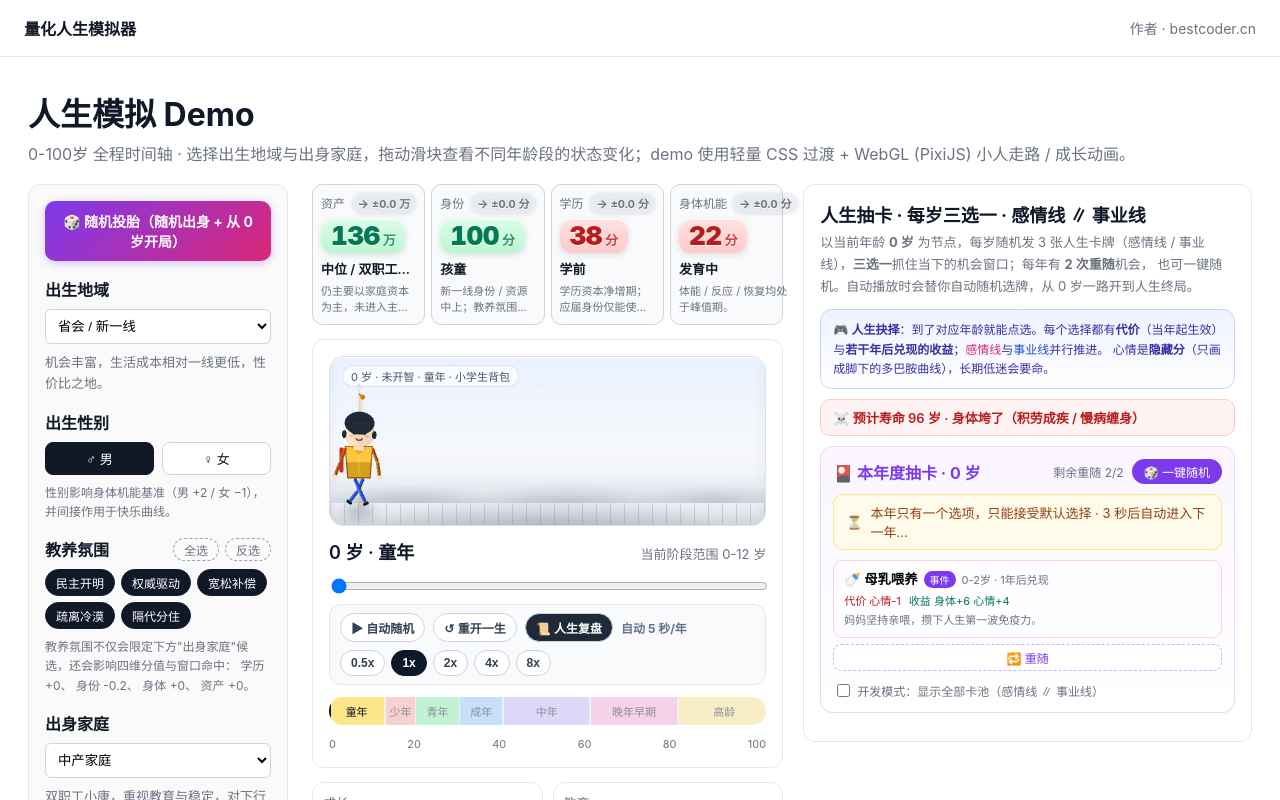
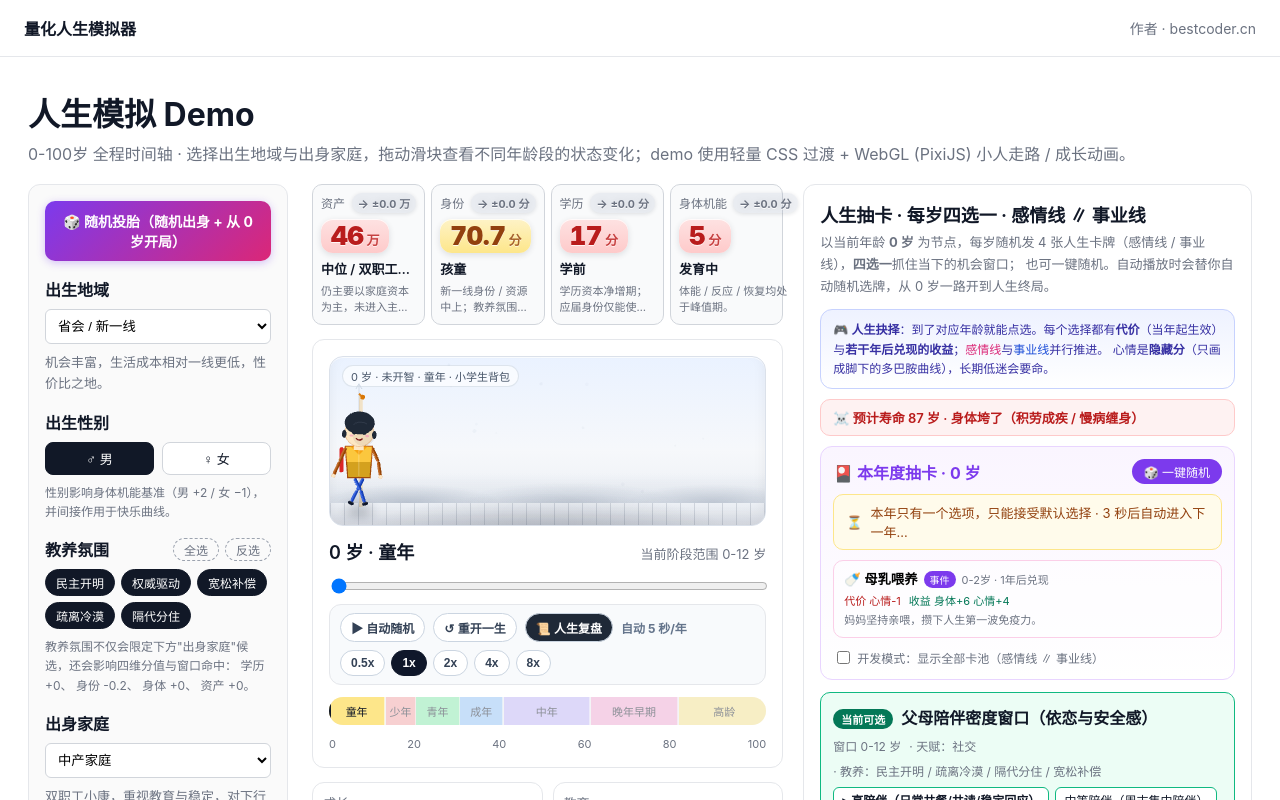
Before and after one commit to jaxblack/life-quant-sim, a Next.js app in the folder web/: page / in a window 1280 px wide. Both pictures are taken after a click on the button "↺ 重开一生". Shown: the top 800 px of the page. Built offline with nearby package versions, Linux system fonts and the light colour scheme.

Commit message:
选中卡片高亮+恢复事件窗口+多巴胺双向边际递减+四维softCap防爆+降低随机权重+去重随改四选一

```diff
--- a/web/app/page.tsx
+++ b/web/app/page.tsx
@@ -1167,16 +1167,17 @@ function lerp1(x: number, x0: number, x1: number, y0: number, y1: number): numbe
 
 function wealthScoreAt(age: number, familyId: string, bgWealth: number): number {
   const familyBase =
-    familyId === 'wealthy' ? 400 : familyId === 'middle' ? 60 : familyId === 'working' ? 12 : 3
+    familyId === 'wealthy' ? 260 : familyId === 'middle' ? 40 : familyId === 'working' ? 8 : 2
   const seg = (from: number, to: number, slope: number) =>
     Math.max(0, Math.min(age, to) - from) * slope
   let active = 0
   if (age >= 22) {
-    active = seg(22, 30, 3) + seg(30, 45, 12) + seg(45, 58, 18) + seg(58, 68, 5)
-    if (age > 68) active -= (age - 68) * 9
+    // #4 防爆：职业生涯资产积累斜率整体下调约 60%，避免中产到退休就攒出几百万。
+    active = seg(22, 30, 1.2) + seg(30, 45, 5) + seg(45, 58, 7) + seg(58, 68, 2)
+    if (age > 68) active -= (age - 68) * 4
   }
   const slopeBonus =
-    familyId === 'wealthy' ? active * 0.45 : familyId === 'middle' ? active * 0.12 : 0
+    familyId === 'wealthy' ? active * 0.4 : familyId === 'middle' ? active * 0.1 : 0
   // 不再钳到 >=0：家境差 + 选择拖累时资产可为负（负债）。
   return Math.round(familyBase + active + slopeBonus + bgWealth * 6)
 }
@@ -1205,6 +1206,8 @@ function educationScoreAt(age: number, bgEducation: number): number {
   if (age >= 23) s += Math.min(3, age - 22) * 4
   if (age >= 26) s += Math.min(34, age - 25) * 0.35
   if (age >= 60) s -= (age - 60) * 0.2
+  // #4 防爆：学历基线整体压到 ~0.82，避免单凭年龄就把学历顶到 100。
+  s *= 0.82
   s += bgEducation * 1.5
   // 钳制移到 metricsAt 统一处理（允许负数）。
   return s
@@ -1240,8 +1243,8 @@ const TALENT_EFFECTS: Record<Talent, DimEffect> = {
   social: { education: 0, identity: 10, body: 1, wealthWan: 6 },
   expression: { education: 2, identity: 9, body: 1, wealthWan: 4 },
   discipline: { education: 6, identity: 2, body: 5, wealthWan: 0 },
-  tech_esports: { education: 8, identity: 2, body: 0, wealthWan: 22 },
-  business: { education: 2, identity: 5, body: 0, wealthWan: 40 },
+  tech_esports: { education: 8, identity: 2, body: 0, wealthWan: 12 },
+  business: { education: 2, identity: 5, body: 0, wealthWan: 18 },
 }
 
 // 出身家庭 → 四维先天基底：家境好底子高，家境差则学历/身份/身体/资产都低（可为负）。
@@ -1274,6 +1277,14 @@ function clampScore(v: number): number {
   return Math.max(-100, Math.min(100, v))
 }
 
+// #4 防爆：柔性压缩（边际递减）——膝点以下保持原值，膝点以上按系数收敛，
+// 让"基线 + 天赋 + 家境 + 抉择"相加后不再轻易顶到 100，高位之间仍保留区分度。
+function softCap(v: number): number {
+  const knee = 55
+  if (v <= knee) return v
+  return knee + (v - knee) * 0.55
+}
+
 // ----------------------- 人生抉择系统：cost / gain / 隐藏心情（让模拟变成游戏）-----------------------
 // 每个选择都有"代价"(cost)与"收益"(gain)：代价从选择当年起生效，收益在 delayYears 年后兑现。
 // 心情(mood)是隐藏分——只画成多巴胺曲线，不直接显示数字；过低会中途离世。
@@ -1290,13 +1301,19 @@ function sampleN<T>(arr: T[], n: number): T[] {
   return out
 }
 
+// #4 防爆：把一辈子累积的抉择影响压一压——
+//  - 学历/身份/身体加成整体缩放 DECISION_DELTA_SCALE，避免几十张牌把指标顶满；
+//  - 资产乘子向 1 收敛（阻尼），抑制几十个 ×1.x 连乘出的复利爆炸。
+const DECISION_DELTA_SCALE = 0.55
+const WEALTH_MUL_DAMP = 0.55
+
 // 把一个 cost / gain 片段折叠进总 debuff（乘子相乘、加成相加）。
 function applyPiece(d: LifeDebuff, p?: Partial<LifeDebuff>) {
   if (!p) return
-  if (p.wealthMul != null) d.wealthMul *= p.wealthMul
-  if (p.bodyDelta != null) d.bodyDelta += p.bodyDelta
-  if (p.eduDelta != null) d.eduDelta += p.eduDelta
-  if (p.identityDelta != null) d.identityDelta += p.identityDelta
+  if (p.wealthMul != null) d.wealthMul *= 1 + (p.wealthMul - 1) * WEALTH_MUL_DAMP
+  if (p.bodyDelta != null) d.bodyDelta += p.bodyDelta * DECISION_DELTA_SCALE
+  if (p.eduDelta != null) d.eduDelta += p.eduDelta * DECISION_DELTA_SCALE
+  if (p.identityDelta != null) d.identityDelta += p.identityDelta * DECISION_DELTA_SCALE
   if (p.moodDelta != null) d.moodDelta += p.moodDelta
 }
 
@@ -1315,6 +1332,37 @@ function decisionEffectAt(age: number, ids: Iterable<string>): LifeDebuff {
   return d
 }
 
+// #3 多巴胺边际递减（享乐适应 / hedonic adaptation，双向）：
+// 把每个抉择的“心情”按生效年龄排序逐一结算。正向收益只有超过历史最高刺激(posPeak)的部分才真正抬升多巴胺，
+// 随后 posPeak 抬到这次的高度——同档位的快乐第二次几乎不再有效，必须更大的刺激才能再涨。
+// 负向心情同理对“苦难”也会适应：只有比历史最痛(negPeak)更糟的部分才继续压低，
+// 否则反复的小挫折不会无限叠加把人拖死（避免随机垃圾牌把心情打成净负的死亡螺旋）。
+function moodDeltaAt(age: number, ids: Iterable<string>): number {
+  const events: { effAge: number; m: number }[] = []
+  Array.from(ids).forEach((id) => {
+    const c = CHOICE_BY_ID.get(id)
+    if (!c || age < c.ageStart) return
+    if (c.cost?.moodDelta != null) events.push({ effAge: c.ageStart, m: c.cost.moodDelta })
+    if (age >= c.ageStart + c.delayYears && c.gain?.moodDelta != null)
+      events.push({ effAge: c.ageStart + c.delayYears, m: c.gain.moodDelta })
+  })
+  events.sort((a, b) => a.effAge - b.effAge)
+  let total = 0
+  let posPeak = 0 // 历史最高一次性正向刺激
+  let negPeak = 0 // 历史最痛一次性负向刺激（绝对值）
+  events.forEach((e) => {
+    if (e.m > 0) {
+      total += Math.max(0, e.m - posPeak)
+      posPeak = Math.max(posPeak, e.m)
+    } else if (e.m < 0) {
+      const mag = -e.m
+      total -= Math.max(0, mag - negPeak)
+      negPeak = Math.max(negPeak, mag)
+    }
+  })
+  return total
+}
+
 // 把一个 cost / gain 片段渲染成短标签（心情=隐藏分的相对增减，不暴露绝对值）。
 function pieceText(p?: Partial<LifeDebuff>): string {
   if (!p) return '—'
@@ -1356,9 +1404,9 @@ function metricsAt(age: number, ctx: MetricsCtx) {
   const tb = talentBonus(ctx.talents ?? [])
   const fd = FAMILY_DIM_EFFECTS[ctx.familyId] ?? ZERO_DIM
   const wealth = wealthScoreAt(age, ctx.familyId, ctx.bg.wealth) * d.wealthMul + tb.wealthWan + fd.wealthWan
-  const identity = clampScore(identityScoreAt(age, ctx.regionBase, ctx.bg.identity) + d.identityDelta + tb.identity + fd.identity)
-  const education = clampScore(educationScoreAt(age, ctx.bg.education) + d.eduDelta + tb.education + fd.education)
-  const body = clampScore(bodyScoreAt(age, ctx.bg.body, ctx.gender) + d.bodyDelta + tb.body + fd.body)
+  const identity = clampScore(softCap(identityScoreAt(age, ctx.regionBase, ctx.bg.identity) + d.identityDelta + tb.identity + fd.identity))
+  const education = clampScore(softCap(educationScoreAt(age, ctx.bg.education) + d.eduDelta + tb.education + fd.education))
+  const body = clampScore(softCap(bodyScoreAt(age, ctx.bg.body, ctx.gender) + d.bodyDelta + tb.body + fd.body))
   return { wealth, wealthN: wealthNorm(wealth), identity, education, body }
 }
 
@@ -1376,11 +1424,12 @@ function fmt1(v: number): number {
 // 资产与身体长期双低 → 心情被进一步拖低（贫病交加的精神内耗）。
 function happinessAt(age: number, ctx: MetricsCtx): number {
   const m = metricsAt(age, ctx)
-  const d = ctx.choices ? decisionEffectAt(age, ctx.choices) : NO_DEBUFF
+  // #3 心情用“边际递减”的多巴胺结算，而非简单累加所有 moodDelta。
+  const mood = ctx.choices ? moodDeltaAt(age, ctx.choices) : 0
   const idN = Math.max(0, m.identity)
   const eduN = Math.max(0, m.education)
   const bodyN = Math.max(0, m.body)
-  let h = 0.3 * bodyN + 0.25 * idN + 0.25 * m.wealthN + 0.2 * eduN + d.moodDelta
+  let h = 0.3 * bodyN + 0.25 * idN + 0.25 * m.wealthN + 0.2 * eduN + mood
   // 资产 + 身体双低的精神内耗惩罚（心情是隐藏分，这里直接压低）。
   if (m.wealthN < 28 && m.body < 38) {
     h -= (28 - m.wealthN) * 0.25 + (38 - m.body) * 0.25
@@ -1487,7 +1536,8 @@ export default function SimPage() {
     }, 500)
   }
   const [selectedTalents, setSelectedTalents] = useState<Talent[]>(
-    TALENTS.map((t) => t.id)
+    // #5 默认只给 2 个天赋（不再全选），避免一上来四维就被顶满；用确定值避免 SSR 水合不一致。
+    ['academic', 'social']
   )
   const [showMissed, setShowMissed] = useState<boolean>(false)
   // 新增：教养氛围过滤（多选）与感情线 / 事业线 tab。
@@ -1517,9 +1567,8 @@ export default function SimPage() {
   const scoreBandOf = (score: number) =>
     score >= 80 ? 'high' : score >= 50 ? 'mid' : 'low'
 
-  // —————— 抽卡机制：每过一岁出 3 张事件卡，每年 2 次单卡重随，也可一键随机选中 ——————
+  // —————— 抽卡机制：每过一岁出 4 张事件卡，四选一（不再重随），也可一键随机选中 ——————
   const [hand, setHand] = useState<string[]>([])
-  const [rerollsLeft, setRerollsLeft] = useState<number>(2)
   const [showAllCards, setShowAllCards] = useState<boolean>(false)
   const handYearRef = useRef<number>(-1)
   const decisionsRef = useRef(decisions)
@@ -1541,28 +1590,17 @@ export default function SimPage() {
         reqMet(c),
     )
 
-  // 进入新的一年 → 重新发 3 张牌、重置 2 次重随机会。人死后不再发牌。
+  // 进入新的一年 → 重新发 4 张牌。人死后不再发牌。
   useEffect(() => {
     if (handYearRef.current === displayAge) return
     handYearRef.current = displayAge
     if (displayAge >= deathAgeRef.current) {
       setHand([])
-      setRerollsLeft(0)
       return
     }
-    setHand(sampleN(poolAt(displayAge, []).map((c) => c.id), 3))
-    setRerollsLeft(2)
+    setHand(sampleN(poolAt(displayAge, []).map((c) => c.id), 4))
     // eslint-disable-next-line react-hooks/exhaustive-deps
   }, [displayAge])
-
-  const rerollCard = (index: number) => {
-    if (rerollsLeft <= 0) return
-    const pool = poolAt(displayAge, hand)
-    if (pool.length === 0) return
-    const pick = pool[Math.floor(Math.random() * pool.length)].id
-    setHand((prev) => prev.map((id, i) => (i === index ? pick : id)))
-    setRerollsLeft((n) => n - 1)
-  }
 
   // 一键随机：从当前手牌里随机抽一张尚未选中的，选中并进入下一年。
   const oneClickRandom = () => {
@@ -1613,15 +1651,17 @@ export default function SimPage() {
         style={{
           textAlign: 'left',
           cursor: locked ? 'not-allowed' : 'pointer',
-          border: `1px solid ${selected ? col.color : col.border}`,
-          background: selected ? 'white' : 'rgba(255,255,255,0.55)',
+          border: `${selected ? 2 : 1}px solid ${selected ? col.color : col.border}`,
+          background: selected ? col.bg : 'rgba(255,255,255,0.55)',
           borderRadius: 10,
           padding: '8px 10px',
           display: 'grid',
           gap: 4,
           opacity: locked ? 0.5 : 1,
           fontFamily: 'inherit',
-          boxShadow: selected ? `0 0 0 1px ${col.color}` : 'none',
+          boxShadow: selected ? `0 0 0 3px ${col.color}40, 0 6px 16px ${col.color}33` : 'none',
+          transform: selected ? 'translateY(-1px)' : 'none',
+          transition: 'box-shadow .15s ease, transform .15s ease, border-color .15s ease',
         }}
       >
         <div style={{ display: 'flex', alignItems: 'baseline', gap: 6, flexWrap: 'wrap' }}>
@@ -1640,6 +1680,11 @@ export default function SimPage() {
           <span style={{ color: '#6b7280', fontSize: 11 }}>
             {c.ageStart}-{c.ageEnd}岁{c.delayYears > 0 ? ` · ${c.delayYears}年后兑现` : ''}
           </span>
+          {selected && (
+            <span style={{ fontSize: 10, color: 'white', background: col.color, padding: '1px 7px', borderRadius: 999, fontWeight: 700 }}>
+              ✓ 已选中
+            </span>
+          )}
           {selected && (
             <span style={{ color: matured ? '#047857' : '#b45309', fontSize: 11, fontWeight: 700 }}>
               {matured ? '✓ 收益已兑现' : '投入中…'}
@@ -1688,21 +1733,27 @@ export default function SimPage() {
   // 🎲 随机出身：随机出生地域 / 出身家庭 / 性别 / 个人天赋 / 教养氛围，并把人生重置到 0 岁重新开局。
   const randomizeOrigin = () => {
     const pickOne = <T,>(arr: readonly T[]) => arr[Math.floor(Math.random() * arr.length)]
-    const pickSome = <T,>(arr: readonly T[], min: number) => {
+    // #5 取 [lo, hi] 个不重复元素（天赋 / 氛围都只给两三个）。
+    const pickRange = <T,>(arr: readonly T[], lo: number, hi: number) => {
       const shuffled = [...arr].sort(() => Math.random() - 0.5)
-      const n = min + Math.floor(Math.random() * (arr.length - min + 1))
-      return shuffled.slice(0, Math.max(min, n))
+      const n = lo + Math.floor(Math.random() * (hi - lo + 1))
+      return shuffled.slice(0, n)
     }
-    setRegionId(pickOne(REGIONS).id)
+    // #5 地域：以境内为主，海外华人身份为低概率（约 15%），不再五五开。
+    const pickRegion = () => {
+      const overseas = REGIONS.filter((r) => r.id.startsWith('overseas'))
+      const domestic = REGIONS.filter((r) => !r.id.startsWith('overseas'))
+      return Math.random() < 0.15 && overseas.length ? pickOne(overseas) : pickOne(domestic)
+    }
+    setRegionId(pickRegion().id)
     setFamilyId(pickOne(FAMILIES).id)
     setGender(Math.random() < 0.5 ? 'male' : 'female')
-    setSelectedTalents(pickSome(TALENTS, 1).map((t) => t.id))
-    setFamilyBg(pickSome(FAMILY_BACKGROUNDS, 1).map((b) => b.id))
+    setSelectedTalents(pickRange(TALENTS, 2, 3).map((t) => t.id))
+    setFamilyBg(pickRange(FAMILY_BACKGROUNDS, 2, 3).map((b) => b.id))
     // 重新投胎：清空抉择、从 0 岁开始、自动播放重新开局。
     setDecisions(new Set())
     handYearRef.current = -1
     setHand([])
-    setRerollsLeft(2)
     setAge(0)
     setIsTimelinePlaying(true)
   }
@@ -1715,7 +1766,6 @@ export default function SimPage() {
     setDecisions(new Set())
     handYearRef.current = -1
     setHand([])
-    setRerollsLeft(2)
     setAge(0)
   }
 
@@ -2210,16 +2260,10 @@ export default function SimPage() {
   }, [])
 
   const visibleWindows = useMemo(() => {
-    // 所有人生窗口已统一改为抽卡机制（见下方卡牌）。这里返回空列表，旧的只读“机会成本清单”不再展示。
-    return [] as OpportunityWindow[]
-    // eslint-disable-next-line no-unreachable, react-hooks/exhaustive-deps
-    const byTalent = windowDb.all.filter((w) => {
-      if (selectedTalents.length === 0) return false
-      if (w.talentMode === 'all') {
-        return w.talents.every((t) => selectedTalents.includes(t))
-      }
-      return w.talents.some((t) => selectedTalents.includes(t))
-    })
+    // 人生事件窗口（机会成本视图）：按年龄展示当前 / 即将到来 / 刚错过的人生窗口。
+    // 不再以天赋硬筛——大多数窗口是人人都会面对的人生路口（升学 / 婚育 / 购房 / 考公 / 移民…），
+    // 全部按年龄 + 地域展示，保证“事件窗口足够丰富”。
+    const byTalent = windowDb.all
     const byRegion = byTalent.filter(
       (w) => !w.regions || w.regions.includes(regionId)
     )
@@ -2999,11 +3043,11 @@ export default function SimPage() {
                 id="opportunity-cost-heading"
                 style={{ fontSize: 18, margin: 0 }}
               >
-                人生抽卡 · 每岁三选一 · 感情线 ∥ 事业线
+                人生抽卡 · 每岁四选一 · 感情线 ∥ 事业线
               </h2>
               <p style={{ margin: 0, color: '#6b7280', fontSize: 13, lineHeight: 1.7 }}>
-                以当前年龄 <strong>{displayAge} 岁</strong> 为节点，每岁随机发 3 张人生卡牌（感情线 / 事业线），
-                <strong>三选一</strong>抓住当下的机会窗口；每年有 <strong>2 次重随</strong>机会，
+                以当前年龄 <strong>{displayAge} 岁</strong> 为节点，每岁随机发 4 张人生卡牌（感情线 / 事业线），
+                <strong>四选一</strong>抓住当下的机会窗口；
                 也可一键随机。自动播放时会替你自动随机选牌，从 0 岁一路开到人生终局。
               </p>
             </div>
@@ -3084,9 +3128,6 @@ export default function SimPage() {
                     🎴 本年度抽卡 · {displayAge} 岁
                   </span>
                   <div style={{ display: 'flex', alignItems: 'center', gap: 8, flexWrap: 'wrap' }}>
-                    <span style={{ fontSize: 12, color: '#6b7280' }}>
-                      剩余重随 {rerollsLeft}/2
-                    </span>
                     <button
                       type="button"
                       onClick={oneClickRandom}
@@ -3144,27 +3185,9 @@ export default function SimPage() {
                     {hand.map((id, i) => {
                       const c = CHOICE_BY_ID.get(id)
                       if (!c) return null
-                      const selected = decisions.has(id)
                       return (
-                        <div key={`${id}-${i}`} style={{ display: 'grid', gap: 6 }}>
+                        <div key={`${id}-${i}`} style={{ display: 'grid' }}>
                           {renderChoiceCard(c, pickCard)}
-                          <button
-                            type="button"
-                            onClick={() => rerollCard(i)}
-                            disabled={rerollsLeft <= 0 || selected}
-                            style={{
-                              fontSize: 12,
-                              padding: '4px 0',
-                              border: '1px dashed #c4b5fd',
-                              borderRadius: 8,
-                              background: rerollsLeft <= 0 || selected ? '#f3f4f6' : 'white',
-                              color: rerollsLeft <= 0 || selected ? '#9ca3af' : '#7c3aed',
-                              cursor: rerollsLeft <= 0 || selected ? 'not-allowed' : 'pointer',
-                              fontFamily: 'inherit',
-                            }}
-                          >
-                            {selected ? '已选中' : rerollsLeft <= 0 ? '🔁 重随已用完' : '🔁 重随'}
-                          </button>
                         </div>
                       )
                     })}
```
